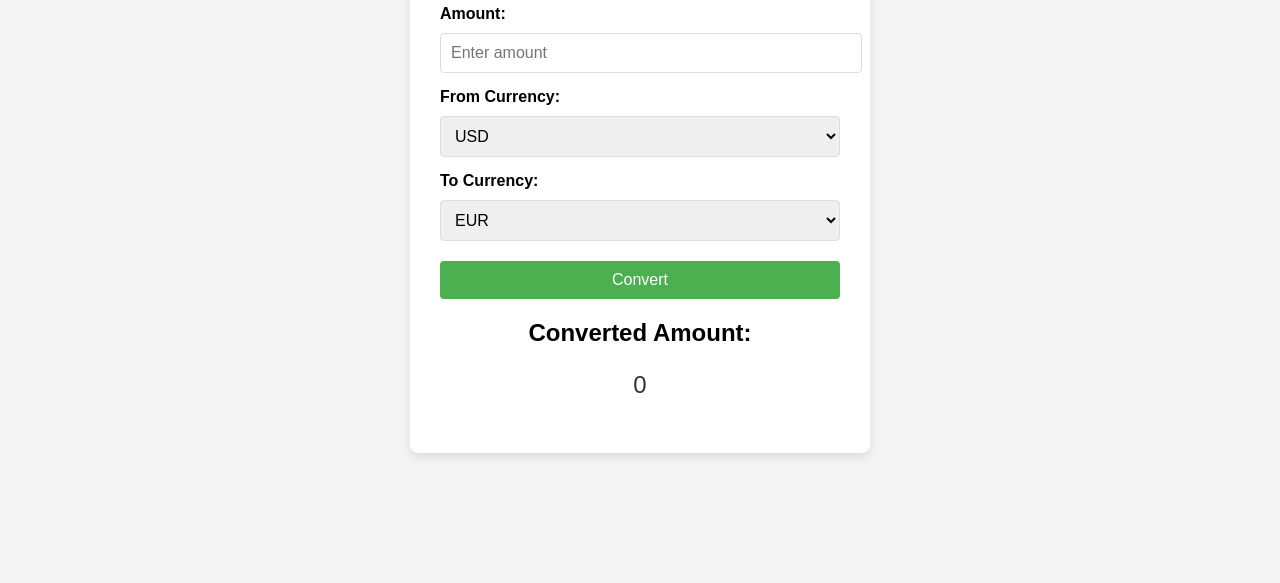
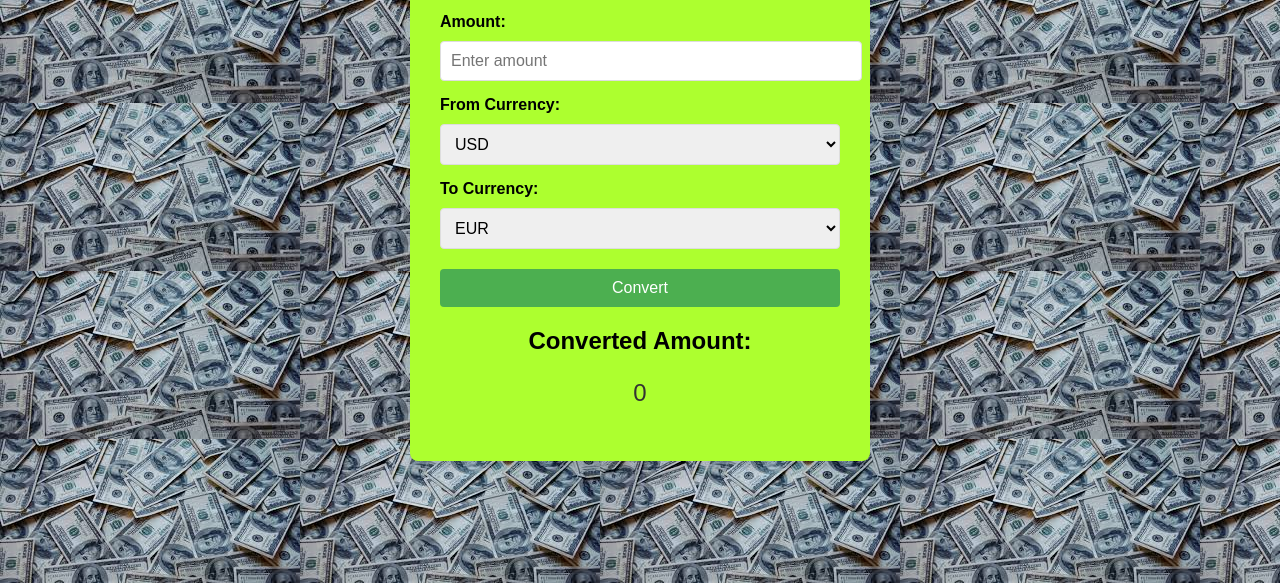
Before and after one commit to ShellyKey/Currency_Converter, a plain HTML site: page new.html in a window 1280 px wide. Shown: the part 233-816 px from the top of the page. Drawn offline with Linux system fonts and the light colour scheme.

Commit message:
Add files via upload

```diff
--- a/style.css
+++ b/style.css
@@ -11,15 +11,23 @@ body {
     justify-content: center;
     align-items: center;
     height: 100vh;
+    background: url('images.jpeg');
+
+
 }
 
 .converter-container {
-    background-color: white;
+
+    background-color: greenyellow;
     border-radius: 8px;
     box-shadow: 0 4px 10px rgba(0, 0, 0, 0.1);
     padding: 30px;
     width: 400px;
     text-align: center;
+    display: flex;
+    flex-direction: column;
+
+
 }
 
 h1 {
```
Also changed, not shown: images.jpeg (added).
